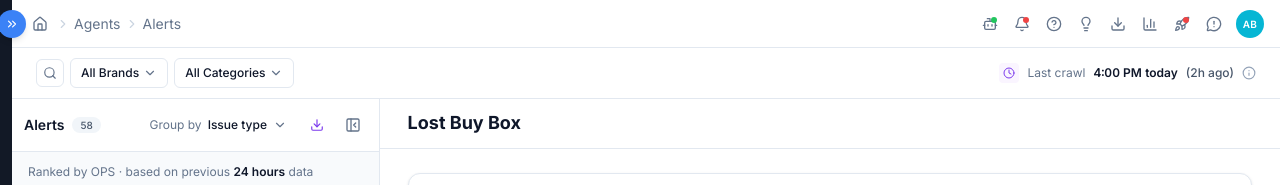
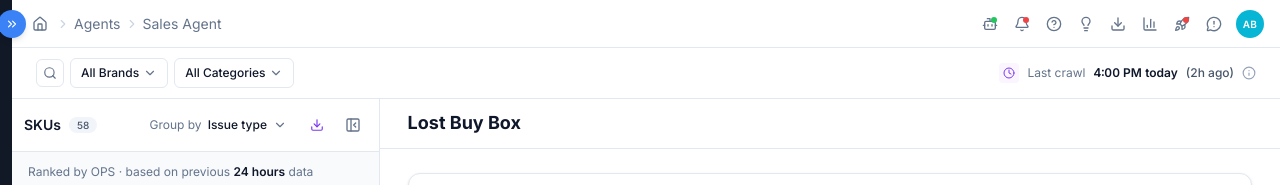
Before and after one commit to CIQDesignGit/alerts-V2, a Next.js app: page / in a window 1280 px wide. Shown: the top 185 px of the page. Built offline with nearby package versions, Linux system fonts and the light colour scheme.

Commit message:
list title to SKUs

```diff
--- a/src/components/alerts-insights/alerts-tab.tsx
+++ b/src/components/alerts-insights/alerts-tab.tsx
@@ -89,7 +89,7 @@ export function AlertsTab({
       (sum, issue) => sum + issue.skuCount,
       0,
     );
-    return { title: "Alerts", count: skuAppearances };
+    return { title: "SKUs", count: skuAppearances };
   }, [groupBy, filteredIssues, taxonomyTree]);
 
   const [expandedId, setExpandedId] = useState<string | null>(
--- a/src/components/layout/top-bar.tsx
+++ b/src/components/layout/top-bar.tsx
@@ -19,8 +19,8 @@ import {
 import { Button } from "@/components/ui/button";
 
 const BREADCRUMB_BY_PATH: Record<string, string[]> = {
-  "/": ["Agents", "Alerts"],
-  "/alerts": ["Agents", "Alerts"],
+  "/": ["Agents", "Sales Agent"],
+  "/alerts": ["Agents", "Sales Agent"],
   "/chat": ["Agents", "Ask Ally"],
   "/settings": ["Settings"],
   "/command-center": ["Agents", "Command Center"],
```
